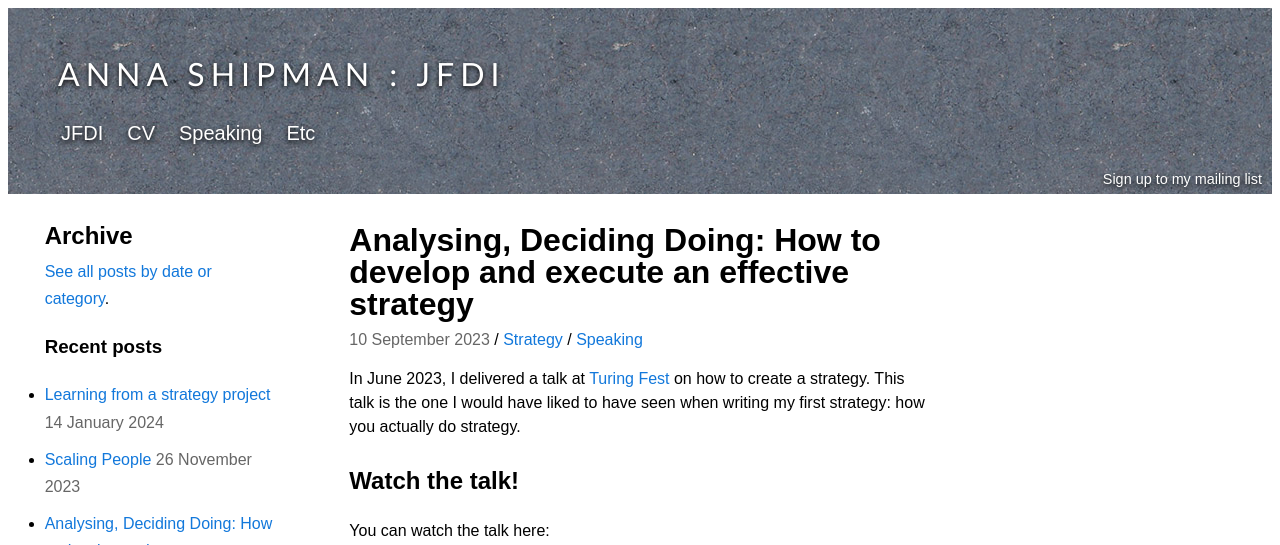
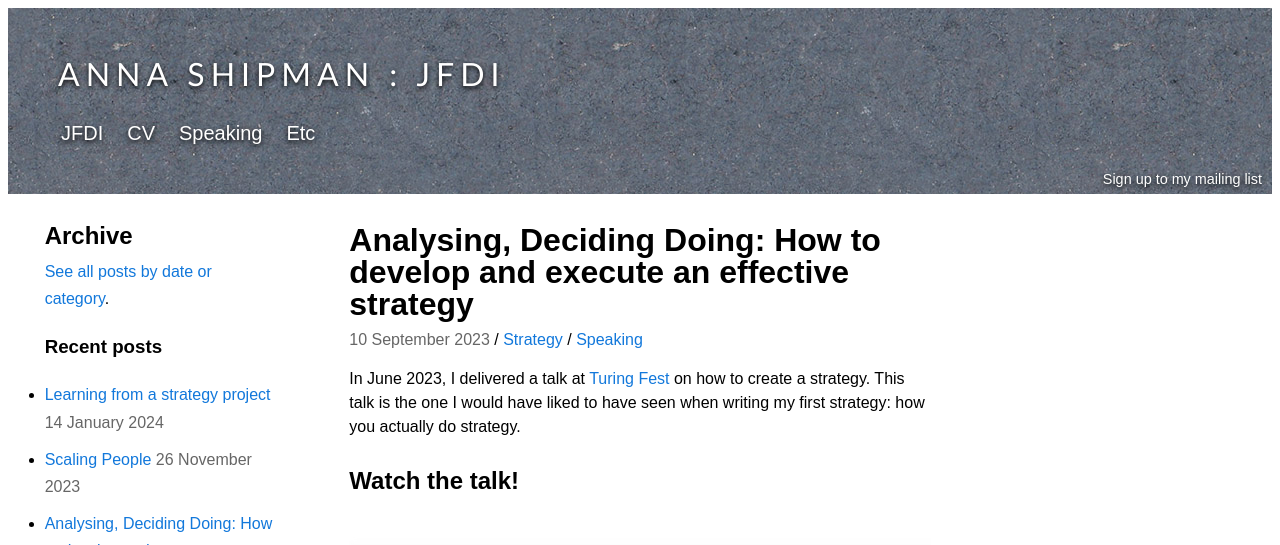
Before and after one commit to annashipman/annashipman.github.io, a Jekyll site: the page built from _posts/2023-09-10-analysing-deciding-doing.md, in a window 1280 px wide and 900 px high, cut to the strip 0-545 px from the top of the window. Built offline with Jekyll 4.4.1, drawn with Linux system fonts in a browser that asks for light colours; a script that is not in the unit is left out.

Commit message:
remove repetition

```diff
--- a/_posts/2023-09-10-analysing-deciding-doing.md
+++ b/_posts/2023-09-10-analysing-deciding-doing.md
@@ -8,8 +8,6 @@ layout: blog_post
 In June 2023, I delivered a talk at [Turing Fest](https://turingfest.com/) on how to create a strategy. This talk is the one I would have liked to have seen when writing my first strategy: how you actually do strategy.
 
 ## Watch the talk!
-
-You can watch the talk here:
 
 <div class="embedded">
   <script src="https://fast.wistia.com/embed/medias/3ixjibkh5x.jsonp" async></script><script src="https://fast.wistia.com/assets/external/E-v1.js" async></script><div class="wistia_responsive_padding" style="padding:56.25% 0 0 0;position:relative;"><div class="wistia_responsive_wrapper" style="height:100%;left:0;position:absolute;top:0;width:100%;"><div class="wistia_embed wistia_async_3ixjibkh5x seo=true videoFoam=true" style="height:100%;position:relative;width:100%"><div class="wistia_swatch" style="height:100%;left:0;opacity:0;overflow:hidden;position:absolute;top:0;transition:opacity 200ms;width:100%;"><img src="https://fast.wistia.com/embed/medias/3ixjibkh5x/swatch" style="filter:blur(5px);height:100%;object-fit:contain;width:100%;" alt="" aria-hidden="true" onload="this.parentNode.style.opacity=1;" /></div></div></div></div>
```
